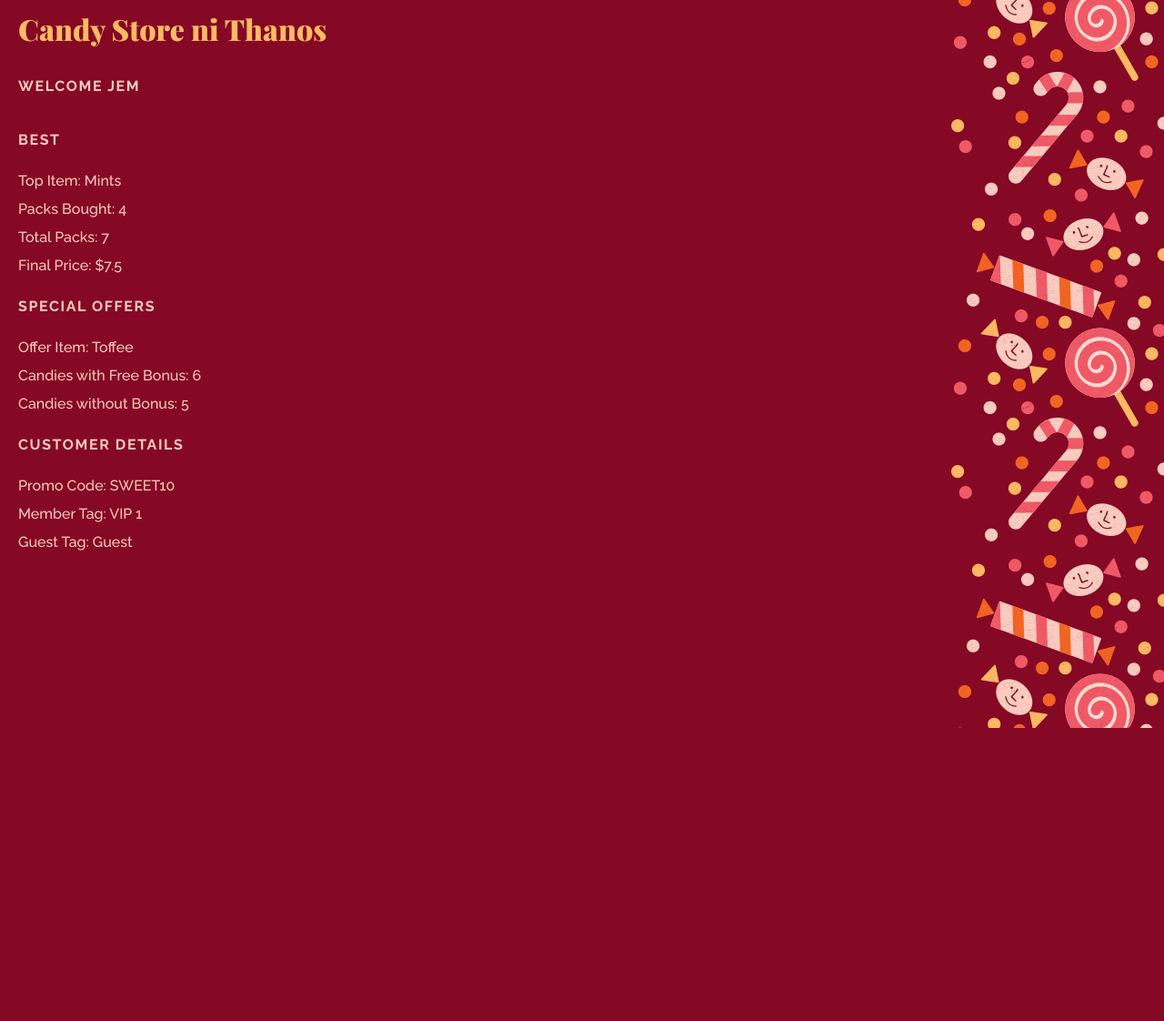
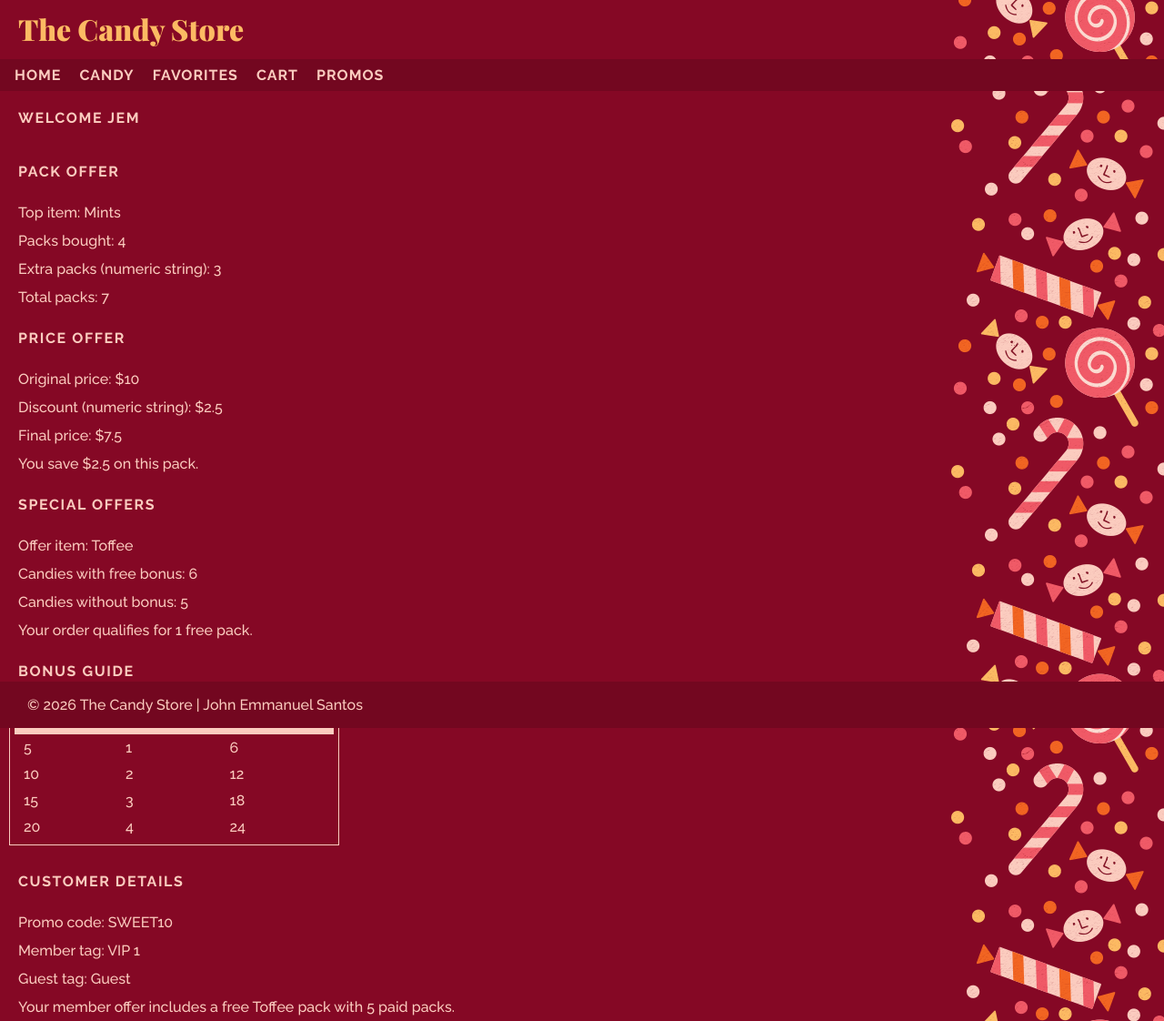
Before and after one commit to jmsantos9925-eng/6DWEB-Progressive, a PHP site: page /type-juggling.php in a window 1280 px wide. Shown: the whole page at 91% size. Before the commit the page ends 800 px from the top, so only its background shows below. Run offline with PHP 8.4, Linux system fonts and the light colour scheme.

Commit message:
Add files via upload

```diff
--- a/type-juggling.php
+++ b/type-juggling.php
@@ -1,4 +1,5 @@
 <?php
+$title = 'Type Juggling';
 $name = 'Jem';
 $best_seller = 'Mints';
 $packs = 4;
@@ -16,33 +17,55 @@ $regular_candies = $buy_qty + $no_bonus;
 $promo_code = 'SWEET' . 10;
 $member_tag = 'VIP ' . true;
 $guest_tag = 'Guest ' . false;
+$eligible = $buy_qty >= 5 && $free_bonus;
+$level = 'VIP';
+$perk = match ($level) {
+    'VIP' => 'Your member offer includes a free Toffee pack with 5 paid packs.',
+    'Regular' => 'Buy 5 Toffee packs to qualify for the bonus offer.',
+    default => 'Browse the current candy offers.'
+};
 
+require 'includes/header.php';
 ?>
-
-<!DOCTYPE html>
-<html>
-<head>
-    <title>Type Juggling</title>
-    <link rel="stylesheet" href="css/styles.css">
-</head>
-<body>
-    <h1>Candy Store ni Thanos</h1>
     <h2>Welcome <?= $name ?></h2>
-
-    <h2>Best</h2>
-    <p>Top Item: <?= $best_seller ?></p>
-    <p>Packs Bought: <?= $packs ?></p>
-    <p>Total Packs: <?= $total_packs ?></p>
-    <p>Final Price: $<?= $final_price ?></p>
-
+    <h2>Pack Offer</h2>
+    <p>Top item: <?= $best_seller ?></p>
+    <p>Packs bought: <?= $packs ?></p>
+    <p>Extra packs (numeric string): <?= $extra_packs ?></p>
+    <p>Total packs: <?= $total_packs ?></p>
+    <h2>Price Offer</h2>
+    <p>Original price: $<?= $price ?></p>
+    <p>Discount (numeric string): $<?= $discount ?></p>
+    <p>Final price: $<?= $final_price ?></p>
+    <?php if ($final_price < $price): ?>
+        <p>You save $<?= $discount ?> on this pack.</p>
+    <?php endif; ?>
     <h2>Special Offers</h2>
-    <p>Offer Item: <?= $offer_item ?></p>
-    <p>Candies with Free Bonus: <?= $total_candies ?></p>
-    <p>Candies without Bonus: <?= $regular_candies ?></p>
-
+    <p>Offer item: <?= $offer_item ?></p>
+    <p>Candies with free bonus: <?= $total_candies ?></p>
+    <p>Candies without bonus: <?= $regular_candies ?></p>
+    <?php if ($eligible): ?>
+        <p>Your order qualifies for 1 free pack.</p>
+    <?php else: ?>
+        <p>Buy at least 5 packs while the bonus offer is available to qualify.</p>
+    <?php endif; ?>
+    <h2>Bonus Guide</h2>
+    <table>
+        <tr><th>Paid packs</th><th>Free packs</th><th>Total packs</th></tr>
+        <?php
+        $qty = 5;
+        do {
+            $bonus = $qty / 5;
+        ?>
+            <tr><td><?= $qty ?></td><td><?= $bonus ?></td><td><?= $qty + $bonus ?></td></tr>
+        <?php
+            $qty += 5;
+        } while ($qty <= 20);
+        ?>
+    </table>
     <h2>Customer Details</h2>
-    <p>Promo Code: <?= $promo_code ?></p>
-    <p>Member Tag: <?= $member_tag ?></p>
-    <p>Guest Tag: <?= $guest_tag ?></p>
-</body>
-</html>
+    <p>Promo code: <?= $promo_code ?></p>
+    <p>Member tag: <?= $member_tag ?></p>
+    <p>Guest tag: <?= $guest_tag ?></p>
+    <p><?= $perk ?></p>
+<?php include 'includes/footer.php'; ?>
```
